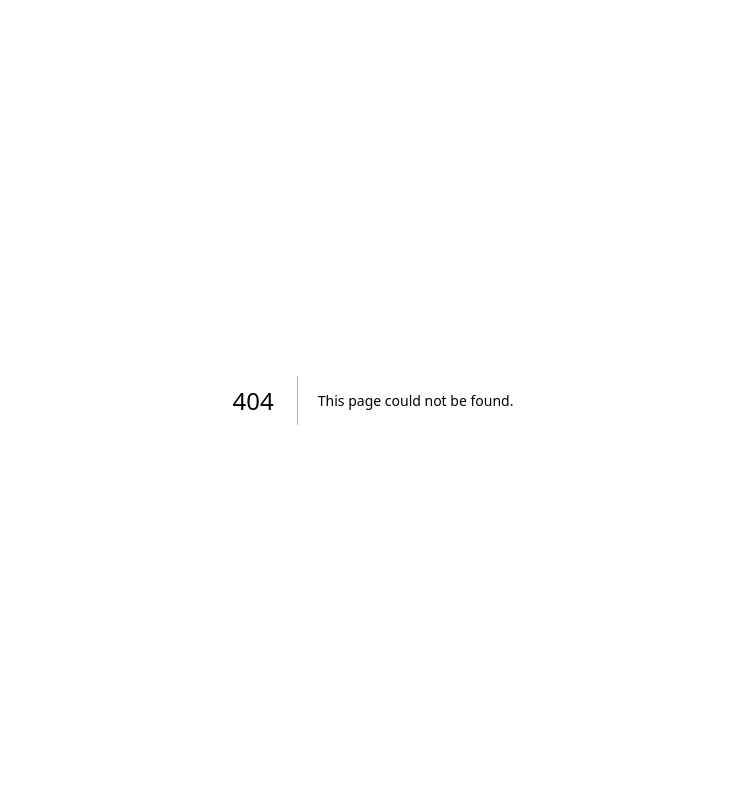
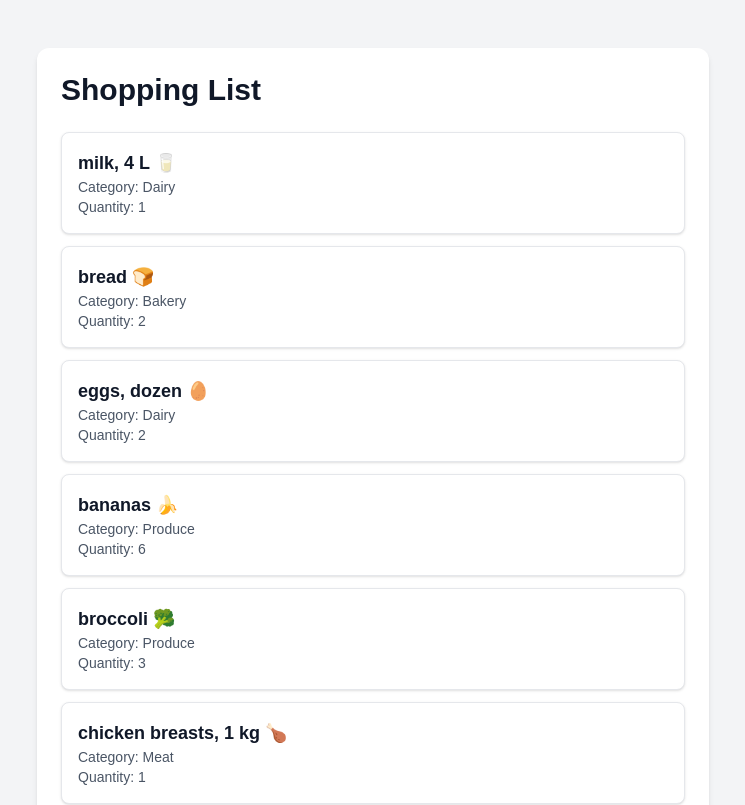
Before and after one commit to JGOFF125/Web-Dev, a Next.js app: page /week-3/matthew in a window 1280 px wide. Before the commit this address had no page. Shown: the top 805 px of the page, without its empty margins (267-1012 px from the left). Built offline with nearby package versions, Linux system fonts and the light colour scheme.

Commit message:
Add files via upload

```diff
--- /dev/null
+++ b/app/week-3/matthew/item-list.js
@@ -0,0 +1,31 @@
+import Item from "./item";
+
+const items = [
+    { name: "milk, 4 L 🥛", quantity: 1, category: "Dairy" },
+    { name: "bread 🍞", quantity: 2, category: "Bakery" },
+    { name: "eggs, dozen 🥚", quantity: 2, category: "Dairy" },
+    { name: "bananas 🍌", quantity: 6, category: "Produce" },
+    { name: "broccoli 🥦", quantity: 3, category: "Produce" },
+    { name: "chicken breasts, 1 kg 🍗", quantity: 1, category: "Meat" },
+    { name: "pasta sauce 🍝", quantity: 3, category: "Canned Goods" },
+    { name: "spaghetti, 454 g 🍝", quantity: 2, category: "Dry Goods" },
+    { name: "toilet paper, 12 pack 🧻", quantity: 1, category: "Household" },
+    { name: "paper towels, 6 pack 🧻", quantity: 1, category: "Household" },
+    { name: "dish soap 🍽️", quantity: 1, category: "Household" },
+    { name: "hand soap 🧼", quantity: 4, category: "Household" },
+];
+
+export default function ItemList() {
+    return (
+        <ul className="space-y-3">
+            {items.map((item) => (
+                <Item
+                    key={item.name}
+                    name={item.name}
+                    quantity={item.quantity}
+                    category={item.category}
+                />
+            ))}
+        </ul>
+    );
+}
--- /dev/null
+++ b/app/week-3/matthew/item.js
@@ -0,0 +1,11 @@
+export default function Item({ name, category, quantity }) {
+    return (
+        <li className="flex items-center justify-between rounded-lg border border-gray-200 bg-white p-4 shadow-sm">
+            <div>
+                <h2 className="text-lg font-semibold text-gray-900">{name}</h2>
+                <p className="text-sm text-gray-600">Category: {category}</p>
+                <p className="text-sm text-gray-600">Quantity: {quantity}</p>
+            </div>
+        </li>
+    );
+}
--- /dev/null
+++ b/app/week-3/matthew/page.js
@@ -0,0 +1,12 @@
+import ItemList from "./item-list";
+
+export default function Page() {
+    return (
+        <main className="min-h-screen bg-gray-100 p-8">
+            <div className="mx-auto max-w-2xl rounded-xl bg-white p-6 shadow-md">
+                <h1 className="mb-6 text-3xl font-bold text-gray-900">Shopping List</h1>
+                <ItemList />
+            </div>
+        </main>
+    );
+}
```
